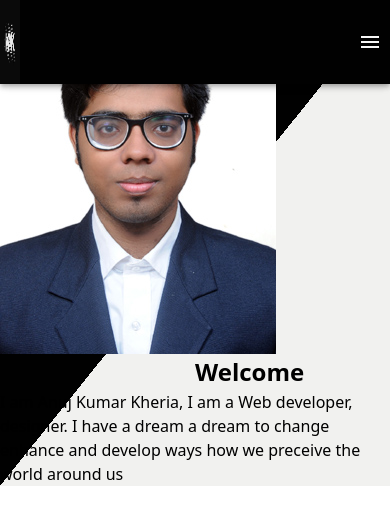
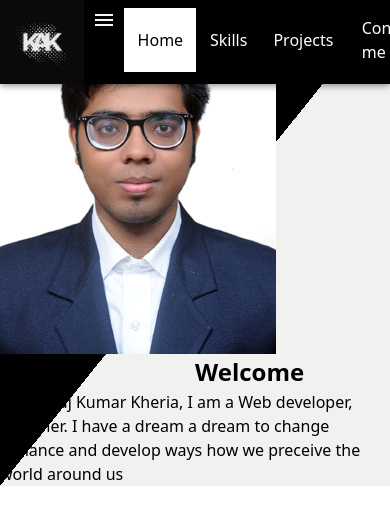
Before and after one commit to anujkkheria/Portfolio, a React (Vite) app: page / in a window 390 px wide. Shown: the top 524 px of the page. Built offline with nearby package versions, Linux system fonts and the light colour scheme.

Commit message:
Removed circle, Responsive Header and Hero

```diff
--- a/src/App.tsx
+++ b/src/App.tsx
@@ -1,19 +1,37 @@
-import React,{useState} from 'react'
-import Header from './Components/Header'
-import SideBar from './Components/SideBar'
-import { Outlet } from 'react-router-dom'
-const App:React.FC = () => {
-  const [isSidebarOpen,setSidebar] = useState(false)
-  const ToggleSidebar = () =>{
-    setSidebar(!isSidebarOpen)
-  }
+import React, { useState } from "react";
+import Header from "./Components/Header";
+import SideBar from "./Components/SideBar";
+import { Outlet } from "react-router-dom";
+const App: React.FC = () => {
+  const [isSidebarOpen, setSidebar] = useState(false);
+  const ToggleSidebar = () => {
+    setSidebar(!isSidebarOpen);
+  };
+  const LinkItems = [
+    {
+      label: "Home",
+      link: "/",
+    },
+    {
+      label: "Skills",
+      link: "Skills",
+    },
+    {
+      label: "Projects",
+      link: "Projects",
+    },
+    {
+      label: "Contact me",
+      link: "contact me",
+    },
+  ];
   return (
-    <div className='App-container h-[100vh]  bg-white'>
-    <Header ToggleSidebar={ToggleSidebar}/>
-   {isSidebarOpen && <SideBar />}
-   <Outlet />
+    <div className="App-container h-[100vh] w-screen  bg-white">
+      <Header ToggleSidebar={ToggleSidebar} MenuItems={LinkItems} />
+      {isSidebarOpen && <SideBar LinkItems={LinkItems} />}
+      <Outlet />
     </div>
-  )
-}
+  );
+};
 
-export default App
+export default App;
--- a/src/Components/Header.tsx
+++ b/src/Components/Header.tsx
@@ -1,16 +1,63 @@
-import React from 'react'
-import {Menu} from '@mui/icons-material'
-import Logo from '../assets/Free_Sample_By_Wix.jpg'
-import { AppBar,IconButton } from '@mui/material'
-const Header:React.FC<any> = ({ToggleSidebar}) => {
+import React, { useState, useEffect } from "react";
+import { Menu } from "@mui/icons-material";
+import { Link } from "react-router-dom";
+import Logo from "../assets/Free_Sample_By_Wix.jpg";
+import { AppBar, IconButton, List, ListItemButton } from "@mui/material";
+const Header: React.FC<any> = ({ ToggleSidebar, MenuItems }) => {
+  const [Mobile, setIsMobile] = useState(0);
+  const [isActive, setIsActive] = useState<number>(0);
+  useEffect(() => {
+    screen.width < 700 ? setIsMobile(1) : setIsMobile(0);
+    console.log(Mobile);
+  }, []);
   return (
-    <AppBar sx={{display:'flex',flexDirection:"row",justifyContent:"space-between",alignContent:'center', height:"10vh", backgroundColor:"#010101"}}>
-        <img src={Logo} alt="Logo" width={"5%"} height={'5%'} className='self-center'/>
-       <IconButton onClick={()=>ToggleSidebar()}>
-        <Menu sx={{fill:"#F6F6f6"}} />
+    <AppBar
+      sx={{
+        display: "flex",
+        flexDirection: "row",
+        justifyContent: "space-between",
+        alignContent: "center",
+        height: "10vh",
+        backgroundColor: "#010101",
+      }}
+    >
+      <img src={Logo} alt="Logo" className="self-center w-24" />
+      <div className="flex  items-center sm:hidden">
+        <IconButton onClick={() => ToggleSidebar()}>
+          <Menu sx={{ fill: "#F6F6f6" }} />
         </IconButton>
-        </AppBar>
-  )
-}
+      </div>
+      <div className="w-[50rem] self-center hidden sm:block">
+        <List sx={{ display: "flex" }}>
+          {MenuItems.map((Item: any, index: number) => {
+            return (
+              <ListItemButton
+                component={Link}
+                to={Item.link}
+                key={Item.label}
+                selected={isActive === index}
+                onClick={() => setIsActive(index)}
+                sx={{
+                  display: "flex",
+                  justifyContent: "center",
+                  "&.Mui-selected": {
+                    color: "#000",
+                    backgroundColor: "#fff",
+                  },
+                  "&.Mui-selected:hover": {
+                    backgroundColor: "#fff",
+                    color: "#000",
+                  },
+                }}
+              >
+                {Item.label}
+              </ListItemButton>
+            );
+          })}
+        </List>
+      </div>
+    </AppBar>
+  );
+};
 
-export default Header
+export default Header;
--- a/src/Components/Hero.tsx
+++ b/src/Components/Hero.tsx
@@ -1,20 +1,25 @@
-import React from 'react'
-import anuj from '../assets/anuj.jpg'
-const Hero:React.FC = () => {
+import React from "react";
+import anuj from "../assets/anuj.jpg";
+const Hero: React.FC = () => {
   return (
-    <div className='hero container flex flex-col gap-4 content-center items-center justify-center min-w-full h-[100%]'>
-       <div className='img-container h-[40%] w-[80%] sm:h-50 sm:w-80  relative flex justify-center items-center '>
-        <div className='img-bg lg:h-[108%] lg:w-[100%] h-full w-full border-4 border-rose-500 absolute z-0 flex justify-center rounded-full  content-center'>
+    <div className="hero container flex flex-col gap-4 content-center items-center justify-center min-w-full h-[100%]">
+      <div className="img-container w-60 h-60 rounded-full relative flex justify-center items-center ">
+        <div className="absolute w-60 h-60 top-16">
+          <img
+            src={anuj}
+            alt="anuj"
+            className="w-full h-full z-10 p-4 rounded-full"
+          />
         </div>
-          <img src={anuj} alt="anuj" className='lg:h-[100%] lg:w-[95%] w-[95%] h-[95%] z-10 p-4 rounded-full' />
-       </div>
-       <h1 className='gradient-text Welcome'>Welcome</h1>
-      <p className=' ml-[50%] font-bold text-xl'>
-         I am Anuj Kumar Kheria, I am a Web developer, designer. I have a dream a dream to change enhance and develop ways how we preceive the world around us
-        </p>
-        </div>
+      </div>
+      <h1 className="gradient-text Welcome mt-10 sm:mt-0">Welcome</h1>
+      <p className=" ml-[50%] font-bold text-xs sm:text-xl">
+        I am Anuj Kumar Kheria, I am a Web developer, designer. I have a dream a
+        dream to change enhance and develop ways how we preceive the world
+        around us
+      </p>
+    </div>
+  );
+};
 
-  )
-}
-
-export default Hero
+export default Hero;
--- a/src/Components/SideBar.tsx
+++ b/src/Components/SideBar.tsx
@@ -1,53 +1,45 @@
-import React, {useState} from 'react'
-import { Drawer,List,ListItemButton } from '@mui/material'
-import { Link } from 'react-router-dom'
+import React, { useState } from "react";
+import { Drawer, List, ListItemButton } from "@mui/material";
+import { Link as link } from "react-router-dom";
 
-const SideBar:React.FC = () => {
- const [isActive,setIsActive]= useState<any>(0)
-  const LinkItems =[
-  {
-    label:"Home",
-    link:"/"
- },
-  {
-    label:"Skills",
-    link:"Skills"
- },
-  {
-    label:"Projects",
-    link:"Projects"
- },
-  {
-    label:"Contact me",
-    link:"contact me"
- },
-]
+const SideBar: React.FC<any> = ({ LinkItems }) => {
+  const [isActive, setIsActive] = useState<any>(0);
+
   return (
-    <Drawer  variant='permanent'
-    anchor='right'
+    <Drawer
+      variant="permanent"
+      anchor="right"
       sx={{
         flexShrink: 0,
-
         [`& .MuiDrawer-paper`]: {
-            mt:"4.5%",
-            minWidth:"2vw",
-            p:4,
-            backgroundColor:'#fff',
+          mt: "4rem",
+          minWidth: "2vw",
+          p: 4,
+          backgroundColor: "#fff",
           boxSizing: "border-box",
-            }
-        }}>
+        },
+      }}
+    >
       <List>
-    <span className='text-blue-600'>SideBar</span>
-    {LinkItems.map((item,index)=>{return(<ListItemButton selected={isActive===index} onClick={()=>setIsActive(index)}>
-     <Link to={item.link}>
+        {LinkItems.map((item: any, index: number) => {
+          return (
+            <ListItemButton
+              component={link}
+              selected={isActive === index}
+              onClick={() => {
+                console.log(index);
+                setIsActive(index);
+              }}
+              to={item.link}
+            >
               {item.label}
-     </Link>
-    </ListItemButton>)})}
+            </ListItemButton>
+          );
+        })}
       </List>
     </Drawer>
-  )
-}
+  );
+};
 
-
-export default SideBar
+export default SideBar;
 // backgroundColor:'#2363EB
```
Lines whose indentation alone changed are shown as unchanged.
